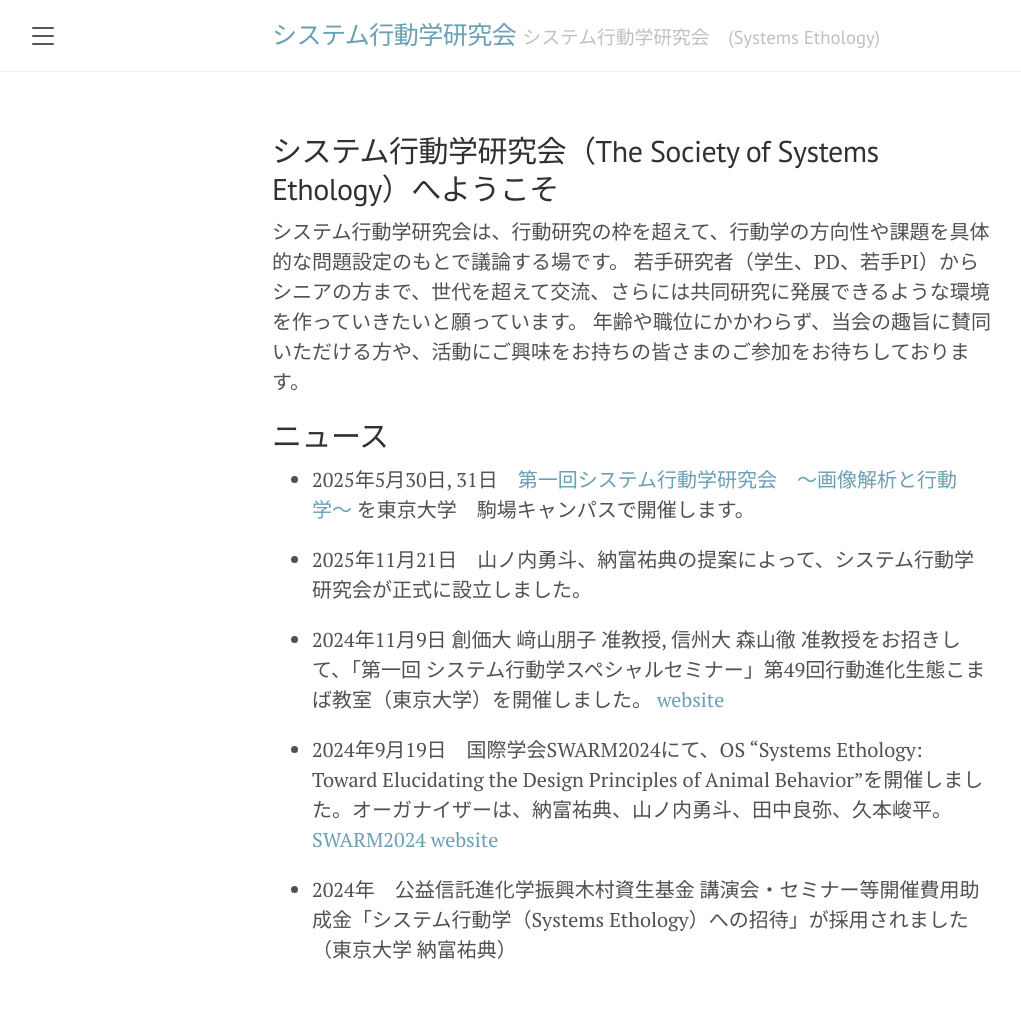
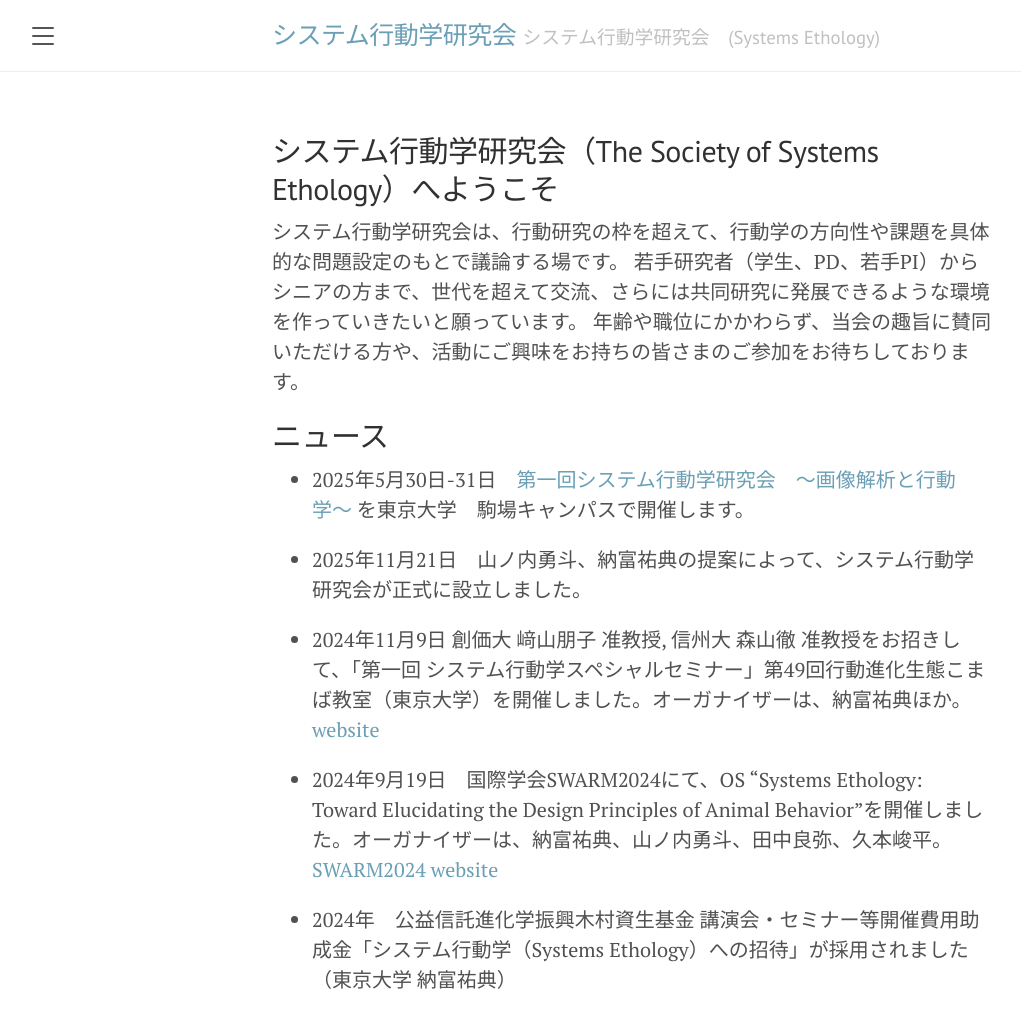
Before and after one commit to SystemsEthology/website, a Jekyll site: the page built from home.md, in a window 1280 px wide. Shown: the whole page, without its empty margins (8-1029 px from the left). Built offline with Jekyll 4.4.1, drawn with Linux system fonts in a browser that asks for light colours; before the commit the page ends 985 px from its top, so only the background shows below that.

Commit message:
Update home.md

```diff
--- a/home.md
+++ b/home.md
@@ -9,11 +9,11 @@ title: ホーム
 年齢や職位にかかわらず、当会の趣旨に賛同いただける方や、活動にご興味をお持ちの皆さまのご参加をお待ちしております。
 
 ## ニュース
-- 2025年5月30日, 31日　[第一回システム行動学研究会　〜画像解析と行動学〜](/event_01/conference01_home.md)  を東京大学　駒場キャンパスで開催します。
+- 2025年5月30日-31日　[第一回システム行動学研究会　〜画像解析と行動学〜](/event_01/conference01_home.md)  を東京大学　駒場キャンパスで開催します。
 
 - 2025年11月21日　山ノ内勇斗、納富祐典の提案によって、システム行動学研究会が正式に設立しました。
 
-- 2024年11月9日  創価大 﨑山朋子 准教授, 信州大 森山徹 准教授をお招きして、「第一回 システム行動学スペシャルセミナー」第49回行動進化生態こまば教室（東京大学）を開催しました。
+- 2024年11月9日  創価大 﨑山朋子 准教授, 信州大 森山徹 准教授をお招きして、「第一回 システム行動学スペシャルセミナー」第49回行動進化生態こまば教室（東京大学）を開催しました。オーガナイザーは、納富祐典ほか。
   [website](https://sites.google.com/site/komabaecoevo/past_seminor/%E7%AC%AC49%E5%9B%9E-%E7%AC%AC%E4%B8%80%E5%9B%9E-%E3%82%B7%E3%82%B9%E3%83%86%E3%83%A0%E8%A1%8C%E5%8B%95%E5%AD%A6%E3%82%B9%E3%83%9A%E3%82%B7%E3%83%A3%E3%83%AB%E3%82%BB%E3%83%9F%E3%83%8A%E3%83%BC?authuser=0)
 
 - 2024年9月19日　国際学会SWARM2024にて、OS “Systems Ethology: Toward Elucidating the Design Principles of Animal Behavior”を開催しました。オーガナイザーは、納富祐典、山ノ内勇斗、田中良弥、久本峻平。
```
